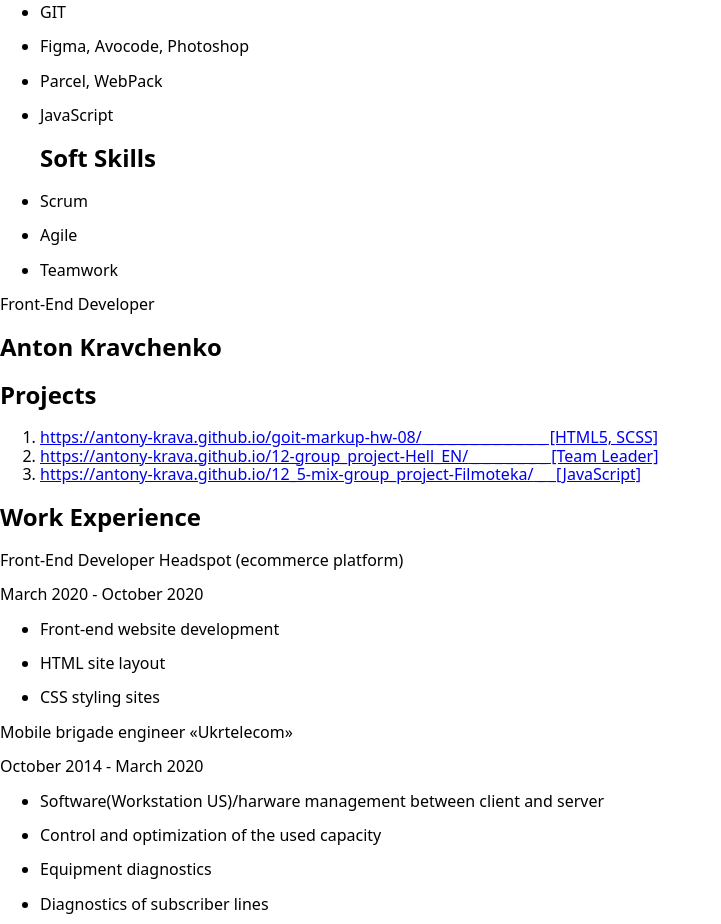
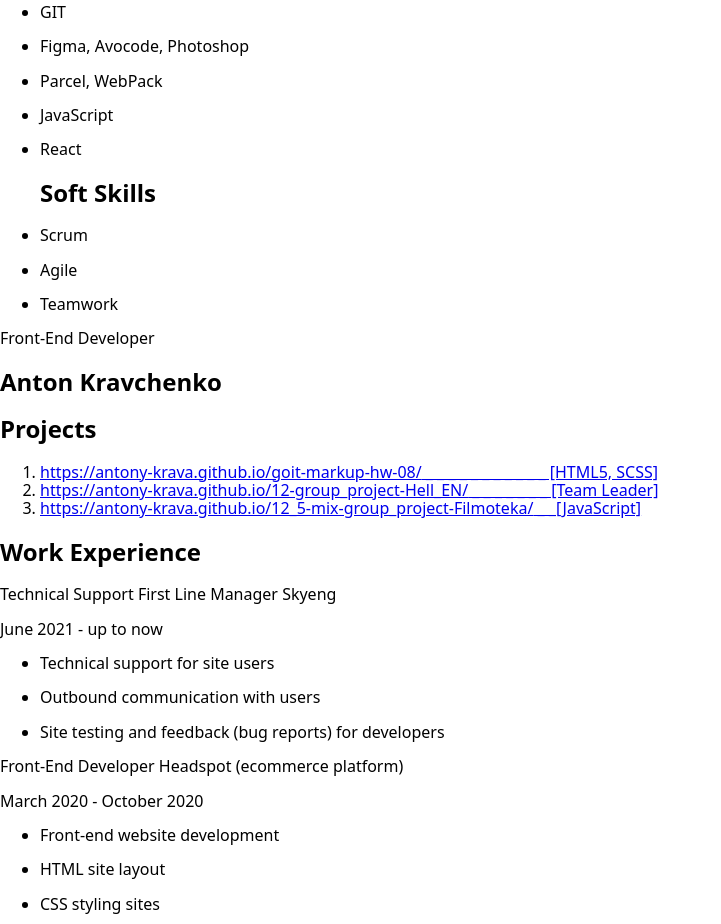
Before and after one commit to antony-krava/resume, a website: page src/index.html in a window 1280 px wide. Shown: the part 2748-3672 px from the top of the page, without its empty margins (0-721 px from the left). Drawn offline with nearby package versions, Linux system fonts and the light colour scheme.

Commit message:
current work

```diff
--- a/src/index.html
+++ b/src/index.html
@@ -1,5 +1,6 @@
 <!DOCTYPE html>
 <html lang="en">
+
 <head>
     <meta charset="UTF-8">
     <meta http-equiv="X-UA-Compatible" content="IE=edge">
@@ -9,6 +10,7 @@
     <link href="https://fonts.googleapis.com/css2?family=Montserrat:wght@400;700&display=swap" rel="stylesheet">
     <title>resume Kravchenko Anton</title>
 </head>
+
 <body>
     <div class="container">
         <section class="skills-section">
@@ -18,10 +20,14 @@
                     <h2 class="sub-title skills">Contacts</h2>
                     <ul class="address-list list">
                         <li class="main-address-list">
-                            <a class="address-list-item link" href="tel:+380958017710"><span class="address-text skills">C:</span><span class="address-info">+38 095 801 77 10</span></a>
+                            <a class="address-list-item link" href="tel:+380958017710"><span
+                                    class="address-text skills">C:</span><span class="address-info">+38 095 801 77
+                                    10</span></a>
                         </li>
                         <li class="main-address-list">
-                            <a class="address-list-item link" href="mailto:lugagold@gmail.com"><span class="address-text skills">E:</span><span class="address-info">lugagold@gmail.com</span></a>
+                            <a class="address-list-item link" href="mailto:lugagold@gmail.com"><span
+                                    class="address-text skills">E:</span><span
+                                    class="address-info">lugagold@gmail.com</span></a>
                         </li>
                     </ul>
                 </address>
@@ -45,6 +51,9 @@
                     <li class="skills-list-item">
                         <p class="text skills">JavaScript</p>
                     </li>
+                    <li class="skills-list-item">
+                        <p class="text skills">React</p>
+                    </li>
                 </ul>
                 <ul class="skills-list">
                     <h2 class="sub-title skills">Soft Skills</h2>
@@ -66,16 +75,35 @@
             <h2 class="sub-title">Projects</h2>
             <ol class="projects-list">
                 <li class="projects-list-item">
-                    <a class="projects-links link" target="_blank" href="https://antony-krava.github.io/goit-markup-hw-08/">https://antony-krava.github.io/goit-markup-hw-08/<span class="projects-text"> _ _ _ _ _ _ _ _ _ _ _ [HTML5, SCSS]</span></a>
+                    <a class="projects-links link" target="_blank"
+                        href="https://antony-krava.github.io/goit-markup-hw-08/">https://antony-krava.github.io/goit-markup-hw-08/<span
+                            class="projects-text"> _ _ _ _ _ _ _ _ _ _ _ [HTML5, SCSS]</span></a>
                 </li>
                 <li class="projects-list-item">
-                    <a class="projects-links link" target="_blank" href="https://antony-krava.github.io/12-group_project-Hell_EN/">https://antony-krava.github.io/12-group_project-Hell_EN/<span class="projects-text"> _ _ _ _ _ _ _ [Team Leader]</span></a>
+                    <a class="projects-links link" target="_blank"
+                        href="https://antony-krava.github.io/12-group_project-Hell_EN/">https://antony-krava.github.io/12-group_project-Hell_EN/<span
+                            class="projects-text"> _ _ _ _ _ _ _ [Team Leader]</span></a>
                 </li>
                 <li class="projects-list-item">
-                    <a class="projects-links link" target="_blank" href="https://antony-krava.github.io/12_5-mix-group_project-Filmoteka/">https://antony-krava.github.io/12_5-mix-group_project-Filmoteka/<span class="projects-text"> _ _[JavaScript]</span></a>
+                    <a class="projects-links link" target="_blank"
+                        href="https://antony-krava.github.io/12_5-mix-group_project-Filmoteka/">https://antony-krava.github.io/12_5-mix-group_project-Filmoteka/<span
+                            class="projects-text"> _ _[JavaScript]</span></a>
                 </li>
             </ol>
             <h2 class="sub-title">Work Experience</h2>
+            <p class="position">Technical Support First Line Manager <span class="company">Skyeng</span></p>
+            <p class="period">June 2021 - up to now</p>
+            <ul class="experience-list">
+                <li class="experience-list-item">
+                    <p class="text">Technical support for site users</p>
+                </li>
+                <li class="experience-list-item">
+                    <p class="text">Outbound communication with users</p>
+                </li>
+                <li class="experience-list-item">
+                    <p class="text">Site testing and feedback (bug reports) for developers</p>
+                </li>
+            </ul>
             <p class="position">Front-End Developer <span class="company">Headspot (ecommerce platform)</span></p>
             <p class="period">March 2020 - October 2020</p>
             <ul class="experience-list">
@@ -117,15 +145,17 @@
             <h2 class="sub-title">Education</h2>
             <p class="university">Volodymyr Dahl East Ukrainian National University</p>
             <p class="specialty">Completed the full course and obtained complete higher education in the speciality
-            "Computerized and Robotic Systems" and obtained qualification of Computer
-            System Engineer.</p>
+                "Computerized and Robotic Systems" and obtained qualification of Computer
+                System Engineer.</p>
             <p class="period">September 2013 - June 2014 | Ukraine</p>
             <p class="university">Volodymyr Dahl East Ukrainian National University</p>
             <p class="specialty">Completed the full course and obtained complete higher education in the speciality
-            "Computerized Control Systems and Auromation" and obtained qualification of Research Engineer on Computerized Systems
-            and Automation.</p>
+                "Computerized Control Systems and Auromation" and obtained qualification of Research Engineer on
+                Computerized Systems
+                and Automation.</p>
             <p class="period">September 2013 - June 2014 | Ukraine</p>
         </section>
     </div>
 </body>
+
 </html>
```
